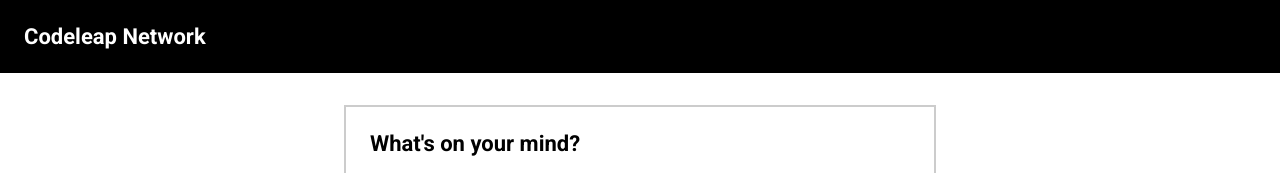
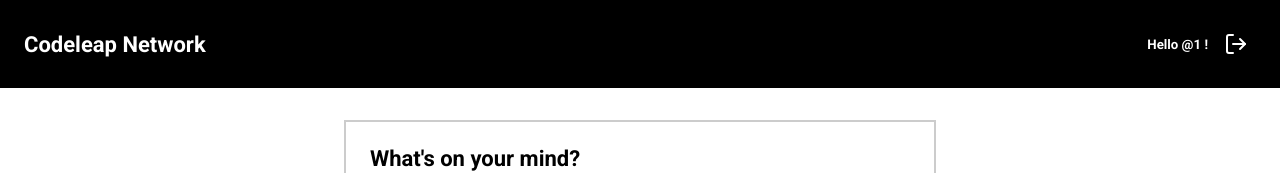
Before and after one commit to rimancete/codeleap-network, a React (Create React App) app: page /posts/1 in a window 1280 px wide. Shown: the top 173 px of the page. Built offline with nearby package versions, Linux system fonts and the light colour scheme; no server answers.

Commit message:
Greetings user added

```diff
--- a/src/components/Header/index.tsx
+++ b/src/components/Header/index.tsx
@@ -1,9 +1,35 @@
-import { HeaderContainer, HeaderTitle } from './styles';
+import { FiLogOut } from 'react-icons/fi';
+import { useNavigate, useParams } from 'react-router-dom';
+import { env } from '../../environments';
+import {
+  HeaderContainer,
+  HeaderTitle,
+  UserDataContent,
+  UserDataContentGreetings,
+  UserDataContentGreetingsText,
+} from './styles';
 
 export function Header() {
+  const params = useParams();
+  const username = params.username;
+  const navigate = useNavigate();
+
   return (
     <HeaderContainer>
       <HeaderTitle>Codeleap Network</HeaderTitle>
+      <UserDataContent>
+        <UserDataContentGreetings>
+          <UserDataContentGreetingsText>
+            {'Hello '} {`@${username} !`}
+          </UserDataContentGreetingsText>
+        </UserDataContentGreetings>
+        <FiLogOut
+          onClick={() => navigate(`${env.ROUTER_UTILS.base.home}`)}
+          size={40}
+          className="icon-pressable"
+          style={{ padding: 8 }}
+        />
+      </UserDataContent>
     </HeaderContainer>
   );
 }
--- a/src/components/Header/styles.ts
+++ b/src/components/Header/styles.ts
@@ -4,7 +4,26 @@
   background: ${({ theme }) => theme.colors.primaryColor};
   padding: ${({ theme }) => theme.spacings.medium};
   width: 100%;
+
+  display: flex;
+  justify-content: space-between;
+  align-items: center;
 `;
 export const HeaderTitle = styled.h1`
   color: ${({ theme }) => theme.colors.white};
 `;
+
+export const UserDataContent = styled.div`
+  display: flex;
+  justify-content: center;
+  align-items: center;
+`;
+
+export const UserDataContentGreetings = styled.div`
+  display: flex;
+  flex-direction: row;
+  margin-right: ${({ theme }) => theme.spacings.xsmall};
+`;
+export const UserDataContentGreetingsText = styled.h5`
+  color: ${({ theme }) => theme.colors.white};
+`;
--- a/src/pages/Posts/styles.ts
+++ b/src/pages/Posts/styles.ts
@@ -4,6 +4,7 @@
   display: flex;
   flex-direction: column;
   align-items: center;
+  min-width: 385px;
 `;
 export const HomeContent = styled.div`
   display: flex;
--- a/src/styles/theme.ts
+++ b/src/styles/theme.ts
@@ -22,13 +22,12 @@
   media: {
     lteXSmall: '(max-width: 500px)',
     lteSmall: '(max-width: 768px)',
+    lteMinSmall: '(min-width: 768px)',
     lteMedium: '(max-width: 970px)',
     lteLarge: '(min-width: 1024px)',
-    hgtLarge: '(max-heigth: 1000px)',
-    hgtMinimun: '1000px',
   },
   spacings: {
-    xsmall: '8rem',
+    xsmall: '0.8rem',
     small: '1.6rem',
     medium: '2.4rem',
     large: '3.2rem',
```
